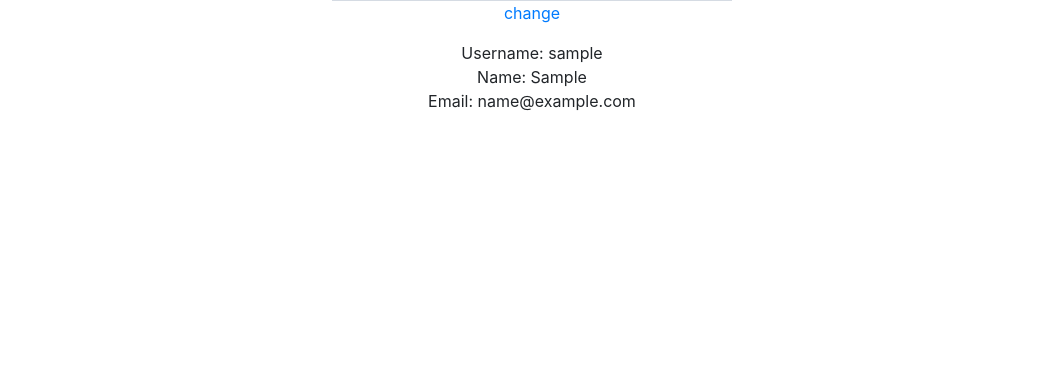
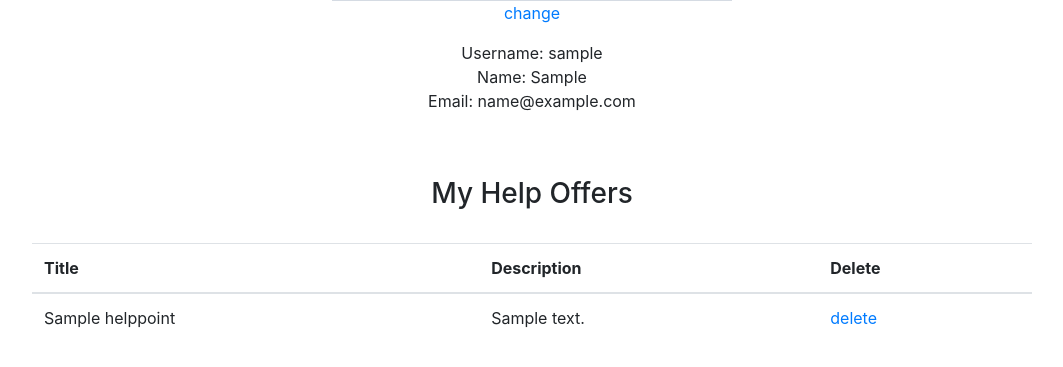
Before and after one commit to pljeske/HelpMap, a Django app: page /profile/ in a window 1280 px wide. Shown: the part 367-734 px from the top of the page, without its empty margins (108-1171 px from the left). Run offline with Django 3.2, Linux system fonts and the light colour scheme; a user stored in the database is signed in; tables that the repository leaves empty hold one stand-in row (values such as "Sample post"); grey boxes marked "Sample" are stand-in pictures; some libraries are stand-ins or nearby versions.

Commit message:
added help point overview/delete option

```diff
--- a/HelpMap/urls.py
+++ b/HelpMap/urls.py
@@ -31,6 +31,7 @@ urlpatterns = [
     path('account/logout/', regviews.do_logout, name="logout"),
     path('info/', mapviews.get_info, name="who"),
     path('map/offer_help/', mapviews.new_help_point, name="add-point"),
+    path('map/delete/<int:point_id>', mapviews.delete_help_point, name="delete-point"),
     path('messages/', socialviews.show_messages, name="received-messages"),
     path('messages/<int:user_id>/', socialviews.message_handler, name="conversation"),
     path('profile/', socialviews.show_profile, name="profile"),
--- a/social/views.py
+++ b/social/views.py
@@ -32,6 +32,9 @@ def show_other_profile(request, user_id):
             "other_user": other_user,
             "own_profile": own_profile
         }
+        if own_profile:
+            own_points = HelpPoint.objects.all().filter(author=request.user)
+            context["own_points"] = own_points
         return render(request, "account/profile.html", context)
     else:
         messages.add_message(request, messages.ERROR, "You must be logged in to do that!")
--- a/templates/account/profile.html
+++ b/templates/account/profile.html
@@ -23,5 +23,29 @@
                 </p>
             </div>
         </div>
+    {% if own_profile %}
+        <br/><br/>
+        <div style="width:80%; margin: auto">
+            <h3 class="text-center">My Help Offers</h3><br/>
+            <table id="tablePreview" class="table">
+              <thead>
+                <tr>
+                  <th>Title</th>
+                  <th>Description</th>
+                  <th>Delete</th>
+                </tr>
+              </thead>
+              <tbody>
+              {% for entry in own_points %}
+                <tr>
+                  <td>{{ entry.title }}</td>
+                  <td>{{ entry.description }}</td>
+                    <td><a href="/map/delete/{{ entry.id }}">delete</a></td>
+                </tr>
+              {% endfor %}
+              </tbody>
+            </table>
+        </div>
+    {% endif %}
     </div>
 {% endblock %}
```
Also changed, not shown: map/views.py (+10 -0 lines).
